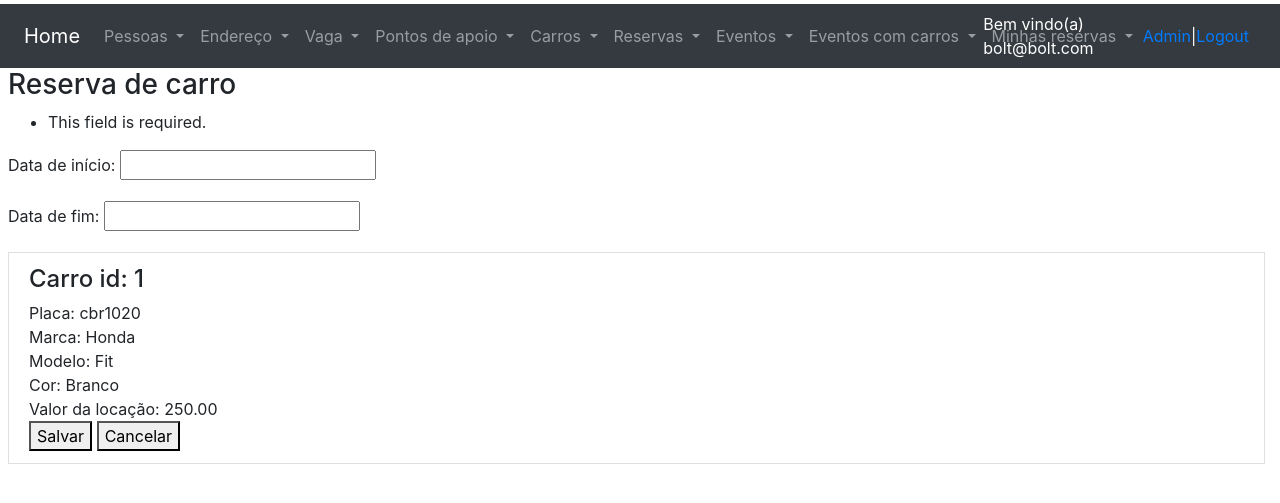
After one commit to julianopita/bolt, a Django app: page /CarroReserva/1/ in a window 1280 px wide. The commit adds this page. Shown: the top 503 px of the page. Run offline with Django 4.2, Linux system fonts and the light colour scheme; a user stored in the database is signed in; data comes from the database, SQL or seed files in the repository; both versions use the stored data as it was after the commit; parts of the project's set-up code (start-up, migrations or seed data) failed here and were passed over; some libraries are stand-ins or nearby versions.

Commit message:
Reserva, alteracao usuario e correcoes

```diff
--- a/bolt/urls.py
+++ b/bolt/urls.py
@@ -46,6 +46,12 @@ from core.views import cadastroEvento, listagemEventos, alteraEvento, excluiEven
 #CRUD EventoCarro
 from core.views import cadastroEventoCarro, listagemEventoCarros, alteraEventoCarro, excluiEventoCarro
 
+#funcionalidades
+from core.views import CarrosDisponiveis, CarroReserva, usuarioListagemReservas
+
+#Dados usuário
+from core.views import listagemDadosCliente
+
 urlpatterns = [
     path('admin/', admin.site.urls),
     path('accounts/', include('django.contrib.auth.urls')),
@@ -90,6 +96,12 @@ urlpatterns = [
     path('listagemEventoCarros/', listagemEventoCarros, name='url_listagem_evento_carros'),
     path('alteraEventoCarro/<int:id>/', alteraEventoCarro, name='url_altera_evento_carro'),
     path('excluiEventoCarro/<int:id>/', excluiEventoCarro, name='url_exclui_evento_carro'),
+    #funcionalidades
+    path('CarrosDisponiveis/', CarrosDisponiveis, name='url_carros_disponiveis'),
+    path('CarroReserva/<int:id>/', CarroReserva, name='url_carro_reserva'),
+    path('usuarioListagemReservas/', usuarioListagemReservas, name='url_usuario_listagem_reservas'),
+    #dados do usuario pelo usuario
+    path('listagemMeusDados/', listagemDadosCliente, name='url_listagem_dados_cliente'),
 ]
 
 
--- a/core/forms.py
+++ b/core/forms.py
@@ -84,3 +84,8 @@ class FormEventoCarro(ModelForm):
     class Meta:
         model = EventoCarro
         fields = ('carro', 'evento', 'dataInicio', 'dataFim', 'resolvido')
+
+class FormCarroReserva(ModelForm):
+    class Meta:
+        model = Reserva
+        fields = ('dataInicio', 'dataFim')
--- a/core/models.py
+++ b/core/models.py
@@ -20,6 +20,8 @@ class Endereco(models.Model):
     numero = models.IntegerField(default=0, verbose_name='Número')
     bairro = models.CharField(max_length=50, verbose_name='Bairro')
     cep = models.IntegerField(default=0000000, verbose_name='CEP')
+    longitude = models.FloatField(default=0.00, verbose_name='Longitude')
+    latitude = models.FloatField(default=0.00, verbose_name='Latitude')
 
     def __str__(self):
         return f"{self.rua}, {self.numero} - {self.cidade}"
--- /dev/null
+++ b/core/templates/core/cadastro_carro_reserva.html
@@ -0,0 +1,32 @@
+{% extends 'base.html' %}
+{% load crispy_forms_tags %}
+
+{% block extrahead %}
+    {{ form.media }}
+{% endblock %}
+
+{% block title %}
+    {{ txt_titulo }}
+{% endblock %}
+
+{% block main %}
+
+    <h3>{{ txt_descricao }}</h3>
+
+        <form method="post" enctype="multipart/form-data">
+            {% csrf_token %}
+            {{ form.as_p }}
+
+            <li class="list-group-item">
+                <h4>Carro id: {{ dados.id }} </h4>
+                Placa: {{ dados.placa }} <br>
+                Marca: {{ dados.marca }} <br>
+                Modelo: {{ dados.modelo }} <br>
+                Cor: {{ dados.cor }} <br>
+                Valor da locação: {{ dados.locacao }} <br>
+        <button type="submit">Salvar</button>
+    <button onclick="window.location.href='/'">Cancelar</button>
+        </form>
+
+
+{% endblock %}
--- a/core/views.py
+++ b/core/views.py
@@ -1,9 +1,8 @@
 import decimal
 
 from django.shortcuts import render, redirect
-
 from core.forms import FormEndereco, FormVaga, FormCarro, FormPessoa, FormAdministrador
-from core.forms import FormPrestador, FormCliente, FormPontoDeApoio, FormReserva, FormEvento, FormEventoCarro
+from core.forms import FormPrestador, FormCliente, FormPontoDeApoio, FormReserva, FormEvento, FormEventoCarro, FormCarroReserva
 from core.models import Endereco, Vaga, Carro, Pessoa, Administrador
 from core.models import Prestador, Cliente, PontoDeApoio, Reserva, Evento, EventoCarro
 from django.contrib.auth.decorators import login_required, user_passes_test
@@ -16,6 +15,7 @@ from django.urls import reverse_lazy
 from django.contrib.auth import get_user_model
 from django.contrib.auth.models import Group
 from django.contrib import messages
+from django.contrib.gis.measure import D
 from datetime import datetime
 
 User = get_user_model()
@@ -24,8 +24,15 @@ User = get_user_model()
 def checkGroupAdmin(user):
     return user.groups.filter(name='Administradores').exists()
 
+
 def checkGroupPrestador(user):
     return user.groups.filter(name='Prestadores').exists()
+
+
+def checkUserId(request):
+    return request.user.id
+
+
 
 
 def home(request):
@@ -60,26 +67,24 @@ def cadastroEndereco(request):
 @login_required
 @user_passes_test(checkGroupAdmin)
 def listagemEnderecos(request):
-        if request.POST and request.POST['input_pesquisa']:
-            dados = Endereco.objects.filter(placa__icontains=request.POST['input_pesquisa'])
-        else:
-            dados = Endereco.objects.all()
-        contexto = {'dados': dados, 'text_input': 'Digite o CEP', 'listagem': 'listagem'}
-        return render(request, 'core/listagem_enderecos.html', contexto)
-
+    if request.POST and request.POST['input_pesquisa']:
+        dados = Endereco.objects.filter(placa__icontains=request.POST['input_pesquisa'])
+    else:
+        dados = Endereco.objects.all()
+    contexto = {'dados': dados, 'text_input': 'Digite o CEP', 'listagem': 'listagem'}
+    return render(request, 'core/listagem_enderecos.html', contexto)
 
 
 @login_required
-@user_passes_test(checkGroupAdmin)
 def alteraEndereco(request, id):
-        obj = Endereco.objects.get(id=id)
-        form = FormEndereco(request.POST or None, request.FILES or None, instance=obj)
-        if request.POST:
-            if form.is_valid():
-                form.save()
-                return redirect('url_listagem_enderecos')
-        contexto = {'form': form, 'txt_titulo': 'EditEndereco', 'txt_descrição': "Altera Endereço"}
-        return render(request, 'core/cadastro.html', contexto)
+    obj = Endereco.objects.get(id=id)
+    form = FormEndereco(request.POST or None, request.FILES or None, instance=obj)
+    if request.POST:
+        if form.is_valid():
+            form.save()
+            return redirect('url_listagem_enderecos')
+    contexto = {'form': form, 'txt_titulo': 'EditEndereco', 'txt_descrição': "Altera Endereço"}
+    return render(request, 'core/cadastro.html', contexto)
 
 
 @login_required
@@ -119,6 +124,7 @@ def registroCliente(request):
                 'txt_titulo': 'Cadastro Cliente', 'txt_descricao': 'Cadastro do Cliente'}
     return render(request, 'registration/registrar.html', contexto)
 
+
 @login_required
 @user_passes_test(checkGroupAdmin)
 def listagemClientes(request):
@@ -129,19 +135,20 @@ def listagemClientes(request):
     contexto = {'dados': dados, 'text_input': 'Digite o nome', 'listagem': 'listagem'}
     return render(request, 'core/listagem_clientes.html', contexto)
 
-@login_required
-@user_passes_test(checkGroupAdmin)
+
+
 def alteraCliente(request, id):
     obj = Cliente.objects.get(id=id)
     form = FormCliente(request.POST or None, instance=obj)
-    #form_extra = FormEndereco(request.POST or None, instance=obj)
+    # form_extra = FormEndereco(request.POST or None, instance=obj)
     if request.POST:
-        if form.is_valid():# and form_extra.is_valid():
+        if form.is_valid():  # and form_extra.is_valid():
             form.save()
-            #form_extra.save()
+            # form_extra.save()
             return redirect('url_listagem_clientes')
     contexto = {'form': form, 'txt_titulo': 'EditCliente', 'txt_descrição': "Altera Cliente"}
     return render(request, 'core/cadastro.html', contexto)
+
 
 @login_required
 @user_passes_test(checkGroupAdmin)
@@ -154,6 +161,7 @@ def excluiCliente(request, id):
         return render(request, 'core/aviso_exclusao.html', contexto)
     else:
         return render(request, 'core/confirma_exclusao.html', contexto)
+
 
 @login_required
 @user_passes_test(checkGroupAdmin)
@@ -178,6 +186,7 @@ def registroPrestador(request):
                 'txt_titulo': 'Cadastro Prestador', 'txt_descricao': 'Cadastro do Prestador de Serviços'}
     return render(request, 'registration/registrar.html', contexto)
 
+
 @login_required
 @user_passes_test(checkGroupAdmin)
 def listagemPrestadores(request):
@@ -187,6 +196,7 @@ def listagemPrestadores(request):
         dados = Prestador.objects.all()
     contexto = {'dados': dados, 'text_input': 'Digite o nome', 'listagem': 'listagem'}
     return render(request, 'core/listagem_prestadores.html', contexto)
+
 
 @login_required
 @user_passes_test(checkGroupAdmin)
@@ -200,6 +210,7 @@ def alteraPrestador(request, id):
     contexto = {'form': form, 'txt_titulo': 'EditPrestador', 'txt_descrição': "Altera Prestador"}
     return render(request, 'core/cadastro.html', contexto)
 
+
 @login_required
 @user_passes_test(checkGroupAdmin)
 def excluiPrestador(request, id):
@@ -211,6 +222,7 @@ def excluiPrestador(request, id):
         return render(request, 'core/aviso_exclusao.html', contexto)
     else:
         return render(request, 'core/confirma_exclusao.html', contexto)
+
 
 @login_required
 @user_passes_test(checkGroupAdmin)
@@ -235,6 +247,7 @@ def registroAdministrador(request):
                 'txt_titulo': 'Cadastro Administrador', 'txt_descricao': 'Cadastro do Administrador'}
     return render(request, 'registration/registrar.html', contexto)
 
+
 @login_required
 @user_passes_test(checkGroupAdmin)
 def listagemAdministradores(request):
@@ -244,6 +257,7 @@ def listagemAdministradores(request):
         dados = Administrador.objects.all()
     contexto = {'dados': dados, 'text_input': 'Digite o nome', 'listagem': 'listagem'}
     return render(request, 'core/listagem_administradores.html', contexto)
+
 
 @login_required
 @user_passes_test(checkGroupAdmin)
@@ -256,6 +270,7 @@ def alteraAdministrador(request, id):
             return redirect('url_listagem_administradores')
     contexto = {'form': form, 'txt_titulo': 'EditAdm', 'txt_descrição': "Altera Administrador"}
     return render(request, 'core/cadastro.html', contexto)
+
 
 @login_required
 @user_passes_test(checkGroupAdmin)
@@ -284,6 +299,7 @@ def cadastroVaga(request):
     contexto = {'form': form, 'txt_titulo': 'Cadastro Vaga', 'txt_descricao': 'Cadastro de Vaga'}
     return render(request, 'core\cadastro.html', contexto)
 
+
 @login_required
 @user_passes_test(checkGroupAdmin)
 def listagemVagas(request):
@@ -311,6 +327,7 @@ def alteraVaga(request, id):
         return render(request, 'core/cadastro.html', contexto)
     return render(request, 'aviso.html')
 
+
 @login_required
 @user_passes_test(checkGroupAdmin)
 def excluiVaga(request, id):
@@ -335,6 +352,7 @@ def cadastroPonto(request):
         return redirect('url_principal')
     contexto = {'form': form, 'txt_titulo': 'Cadastro Pontos de Apoio', 'txt_descricao': 'Cadastro de Pontos de Apoio'}
     return render(request, 'core\cadastro.html', contexto)
+
 
 @login_required
 @user_passes_test(checkGroupAdmin)
@@ -363,6 +381,7 @@ def alteraPonto(request, id):
         contexto = {'form': form, 'txt_titulo': 'EditPonto', 'txt_descrição': "Altera Pontos de Apoio"}
         return render(request, 'core/cadastro.html', contexto)
     return render(request, 'aviso.html')
+
 
 @login_required
 @user_passes_test(checkGroupAdmin)
@@ -446,7 +465,6 @@ def cadastroReserva(request):
     contexto = {'form': form,
                 'txt_titulo': 'Cadastro Reserva', 'txt_descricao': 'Cadastro da Reserva'}
     return render(request, 'core/cadastro.html', contexto)
-
 
 
 @login_required
@@ -590,3 +608,89 @@ def excluiEventoCarro(request, id):
         return render(request, 'core/aviso_exclusao.html', contexto)
     else:
         return render(request, 'core/confirma_exclusao.html', contexto)
+
+
+# Casos funcionais - 001
+
+def CarrosDisponiveis(request):
+    # Na implementacao real recebe latitude e longitude do usuário em formato de dicionário
+    # Usuário indica na interface 001 a região onde quer ver
+    # A partir do endereço ou do clique no mapa, a funcao recupera latitude e longitude - não implementado:
+    # No exemplo vamos substituir por duas cidades
+
+    #if request.POST:
+        # A partir do endereço ou do clique no mapa, a funcao recupera latitude e longitude - não implementado:
+        # No exemplo vamos substituir por duas cidades hardcoded. Utilizar latitude e longitude demanda alterações no banco de dados
+
+        # carros_prox = carros.objects.filter(vaga__coordinates__distance_lte=(locale, D(km=4)))
+    if request.POST and request.POST['input_pesquisa']:
+        dados = Carro.objects.filter(vaga__endereco__cidade__icontains= request.POST['input_pesquisa'])
+    else:
+        dados = {}
+    contexto = {'dados': dados, 'text_input': 'Digite a região onde quer procurar carros'}
+    return render(request, 'core/carros_disponiveis.html', contexto)
+
+
+@login_required
+def CarroReserva(request, id):
+    form = FormCarroReserva(request.POST)
+    dados = Carro.objects.get(id=id)
+    form_carro = FormCarro(request.POST or None, request.FILES or None, instance=dados)
+    if form.is_valid():
+        rsr = form.save(commit=False)
+        #car = form_carro.save(commit=False)
+        if rsr.dataFim:
+            timediff = rsr.dataFim - rsr.dataInicio
+            timehours = (((timediff.total_seconds() / 60) / 60) / 24)
+            rsr.tempoReserva = timehours
+            rsr.valor = rsr.carro.locacao * decimal.Decimal(timehours)
+
+        rsr.cliente = Cliente.objects.get(user__id=request.user.id)
+        rsr.carro = Carro.objects.get(id=id)
+        form.save()
+        #form_carro.save()
+        return redirect('url_principal')
+    contexto = {'form': form, 'dados': dados,
+                'txt_titulo': 'ReservaCarro', 'txt_descricao': 'Reserva de carro'}
+    return render(request, 'core/cadastro_carro_reserva.html', contexto)
+
+
+@login_required
+def usuarioListagemReservas(request):
+    dados = Reserva.objects.filter(cliente__user__id__exact=request.user.id)
+    contexto = {'dados': dados, 'text_input': 'Digite o numero da reserva'}
+    return render(request, 'core/listagem_reservas.html', contexto)
+
+@login_required
+def alteraReserva(request, id):
+    obj = Reserva.objects.get(id=id)
+    form = FormReserva(request.POST or None, request.FILES or None, instance=obj)
+    if request.POST:
+        if form.is_valid():
+            form.save()
+            messages.success(request, 'Dados da reserva alterados com sucesso!')
+            return redirect('url_listagem_reservas')
+    contexto = {'form': form, 'txt_titulo': 'EditReserva', 'txt_descrição': "Altera Reservas"}
+    return render(request, 'core/cadastro.html', contexto)
+
+#Dados clientes
+@login_required
+def listagemDadosCliente(request):
+    dados = Cliente.objects.filter(user__id__exact=request.user.id)
+    contexto = {'dados': dados, 'text_input': 'Digite o numero da reserva'}
+    return render(request, 'core/listagem_clientes.html', contexto)
+
+
+@login_required
+@user_passes_test(checkGroupAdmin)
+def alteraCliente(request, id):
+    obj = Cliente.objects.get(id=id)
+    form = FormCliente(request.POST or None, instance=obj)
+    # form_extra = FormEndereco(request.POST or None, instance=obj)
+    if request.POST:
+        if form.is_valid():  # and form_extra.is_valid():
+            form.save()
+            # form_extra.save()
+            return redirect('url_listagem_clientes')
+    contexto = {'form': form, 'txt_titulo': 'EditCliente', 'txt_descrição': "Altera Cliente"}
+    return render(request, 'core/cadastro.html', contexto)
--- a/templates/base.html
+++ b/templates/base.html
@@ -120,6 +120,19 @@
                                     </div>
                                 </li>
                             {% endif %}
+                            {% if request.user|has_group:'Clientes' %}
+                                <li class="nav-item dropdown">
+                                    <a class="nav-link dropdown-toggle" href="#" id="navbardrop1"
+                                       data-toggle="dropdown">
+                                        Minhas reservas
+                                    </a>
+                                    <div class="dropdown-menu">
+                                        <a class="dropdown-item" href="/CarrosDisponiveis/">Fazer nova reserva</a>
+                                        <a class="dropdown-item" href="/usuarioListagemReservas/">Ver minhas reservas</a>
+                                        <a class="dropdown-item" href="/listagemMeusDados/">Ver meus dados</a>
+                                    </div>
+                                </li>
+                            {% endif %}
                         </ul>
                     </div>
                     <!--Pesquisa-->
```
Also changed, not shown: core/templates/core/carros_disponiveis.html (added, +61 -0 lines), core/templates/core/index.html (+1 -7 lines), core/migrations/0024_endereco_latitude_endereco_longitude_and_more.py (added), db.sqlite3.
